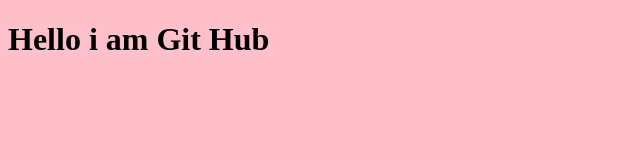
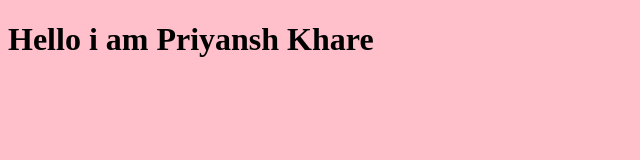
Before and after one commit to PriyanshKhare09/Project1, a plain HTML site: page index.html in a window 1280 px wide. Shown: the whole page, without its empty margins (0-640 px from the left). Drawn offline with Linux system fonts and the light colour scheme.

Commit message:
massage chhg

```diff
--- a/index.html
+++ b/index.html
@@ -8,8 +8,6 @@
     <link rel="stylesheet" href="./style.css">
 </head>
 <body>
-    <h1>Hello i am Git Hub
-
-    </h1>
+    <h1>Hello i am Priyansh Khare</h1>
 </body>
 </html>
```
